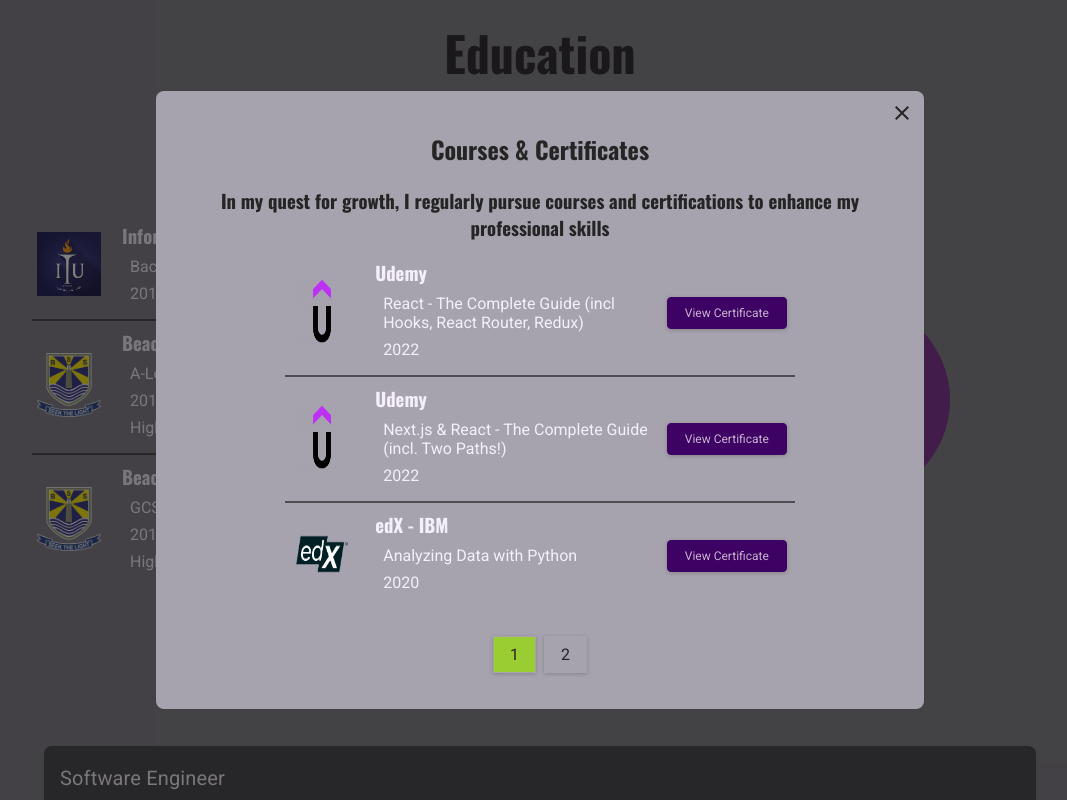
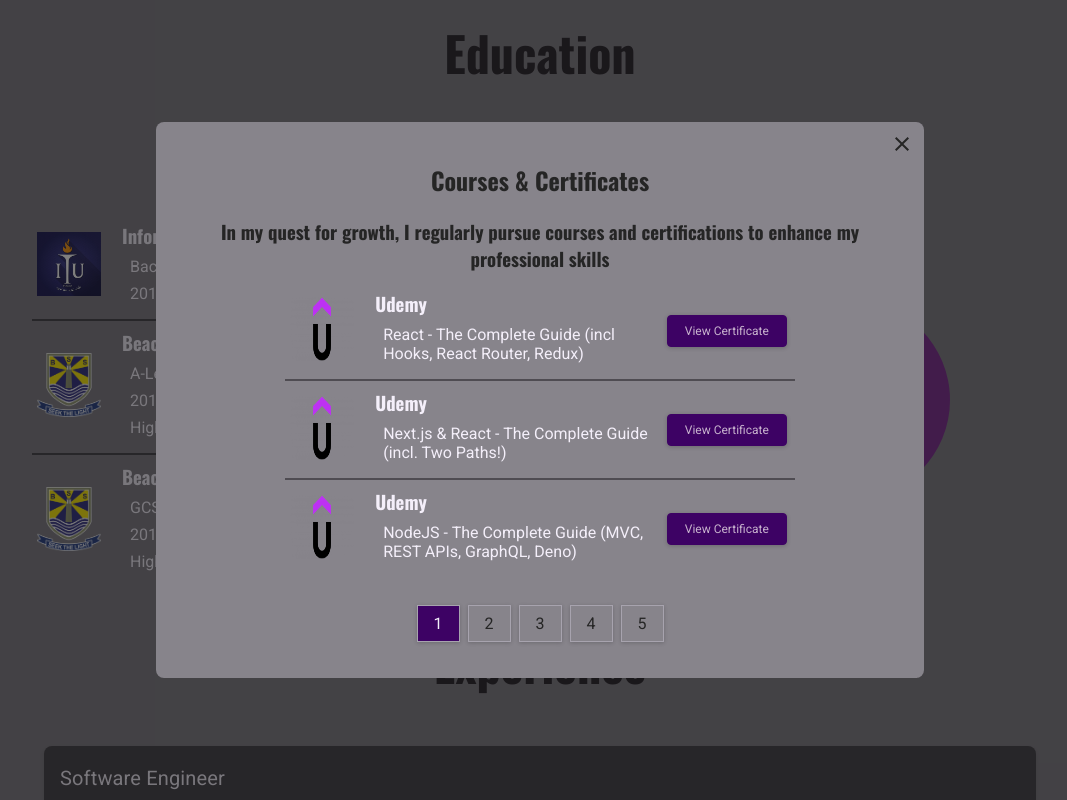
Before and after one commit to arahman01/personal-site, a Next.js app: page / in a window 1280 px wide. Both pictures are taken after a click on the button "Courses & Certificates". Shown: the part 1390-2190 px from the top of the page, without its empty margins (100-1167 px from the left). Built offline with nearby package versions, Linux system fonts and the light colour scheme.

Commit message:
education section modal data update and UI fixes

```diff
--- a/components/education/education.module.css
+++ b/components/education/education.module.css
@@ -132,7 +132,7 @@
 
 /* MODAL */
 .modal {
-  background-color: var(--color-grey-300);
+  background-color: var(--color-grey-500);
 }
 
 .modalHeadings {
--- a/components/education/educationList.module.css
+++ b/components/education/educationList.module.css
@@ -25,13 +25,14 @@
 }
 
 .paginationList li:hover {
-  background-color: var(--color-primary-200);
-  border-color: var(--color-primary-200);
+  background-color: var(--color-primary-300);
+  border-color: var(--color-primary-300);
 }
 
 .active {
-  background-color: var(--color-primary-010);
-  border-color: var(--color-primary-010);
+  background-color: var(--color-primary-700);
+  border-color: var(--color-primary-700);
+  color: var(--color-grey-50);
 }
 
 .divider {
--- a/utility/texts.js
+++ b/utility/texts.js
@@ -73,6 +73,10 @@ export const skillsData = {
           title: "React",
         },
         {
+          icon: "images/skills/redux.png",
+          title: "Redux",
+        },
+        {
           icon: "images/skills/next.png",
           title: "Next.js",
         },
@@ -139,21 +143,32 @@ export const coursesAndCertificatesData = [
     logo: "/images/logo/udemy-logo.png",
     institution: "Udemy",
     degree: "React - The Complete Guide (incl Hooks, React Router, Redux)",
-    dates: "2022",
     certificateLink: "https://ude.my/UC-5259da40-cd06-4eb0-b6db-f83be9668297",
   },
   {
     logo: "/images/logo/udemy-logo.png",
     institution: "Udemy",
     degree: "Next.js & React - The Complete Guide (incl. Two Paths!)",
-    dates: "2022",
     certificateLink: "https://ude.my/UC-d4308a7e-5b8d-4398-9fa1-101ab7682392",
+  },
+  {
+    logo: "/images/logo/udemy-logo.png",
+    institution: "Udemy",
+    degree: "NodeJS - The Complete Guide (MVC, REST APIs, GraphQL, Deno)",
+    certificateLink:
+      "https://www.ude.my/UC-d344d291-038c-4503-8e28-af0736231134",
+  },
+  {
+    logo: "/images/logo/udemy-logo.png",
+    institution: "Udemy",
+    degree: "Master Java Web Services and REST API with Spring Boot",
+    certificateLink:
+      "https://www.ude.my/UC-6f353a16-8ffc-4477-95c8-020e85b6f1c5",
   },
   {
     logo: "/images/logo/edx-logo.png",
     institution: "edX - IBM",
     degree: "Analyzing Data with Python",
-    dates: "2020",
     certificateLink:
       "https://courses.edx.org/certificates/29b35e7306ed4a4c9fdf5ded938422e6",
   },
@@ -161,9 +176,57 @@ export const coursesAndCertificatesData = [
     logo: "/images/logo/edx-logo.png",
     institution: "edX - IBM",
     degree: "Machine Learning with Python: A Practical Introduction",
-    dates: "2020",
     certificateLink:
       "https://courses.edx.org/certificates/a8fa3f7eeab44882815a6bef17875389",
+  },
+  {
+    logo: "/images/logo/udemy-logo.png",
+    institution: "Udemy",
+    degree: "Understanding NPM - Node.js Package Manager",
+    certificateLink:
+      "https://www.ude.my/UC-b9e54d16-bfe4-4550-a1eb-d1e5e90bb32d",
+  },
+  {
+    logo: "/images/logo/udemy-logo.png",
+    institution: "Udemy",
+    degree: "Professional Resilience",
+    certificateLink:
+      "https://www.ude.my/UC-0f813a32-8579-4cc9-b1b4-a5795acdc845",
+  },
+  {
+    logo: "/images/logo/udemy-logo.png",
+    institution: "Udemy",
+    degree: "Understanding TypeScript",
+    certificateLink:
+      "https://www.ude.my/UC-90036698-2cda-4887-834b-9dc3856f73f3",
+  },
+  {
+    logo: "/images/logo/udemy-logo.png",
+    institution: "Udemy",
+    degree: "Learn Figma - UI/UX Design Essential Training",
+    certificateLink:
+      "https://www.ude.my/UC-bf8769f6-6e93-4a1a-883d-bcf582eabdf7",
+  },
+  {
+    logo: "/images/logo/udemy-logo.png",
+    institution: "Udemy",
+    degree: "Problem Solving Masterclass - Guide to Problem Solving Skill",
+    certificateLink:
+      "https://www.ude.my/UC-ca9df39c-f9d3-4773-ab63-4d6c9442b420",
+  },
+  {
+    logo: "/images/logo/udemy-logo.png",
+    institution: "Udemy",
+    degree: "Microsoft Excel Beginners & Intermediate Excel Training",
+    certificateLink:
+      "https://www.ude.my/UC-15bc8455-732b-4e42-bc91-f176fe924c60",
+  },
+  {
+    logo: "/images/logo/udemy-logo.png",
+    institution: "Udemy",
+    degree: "Java Programming for Complete Beginners",
+    certificateLink:
+      "https://www.ude.my/UC-a410c567-f742-4415-afd4-94af61e13a07",
   },
 ];
 
```
Also changed, not shown: public/images/skills/redux.png (added).
